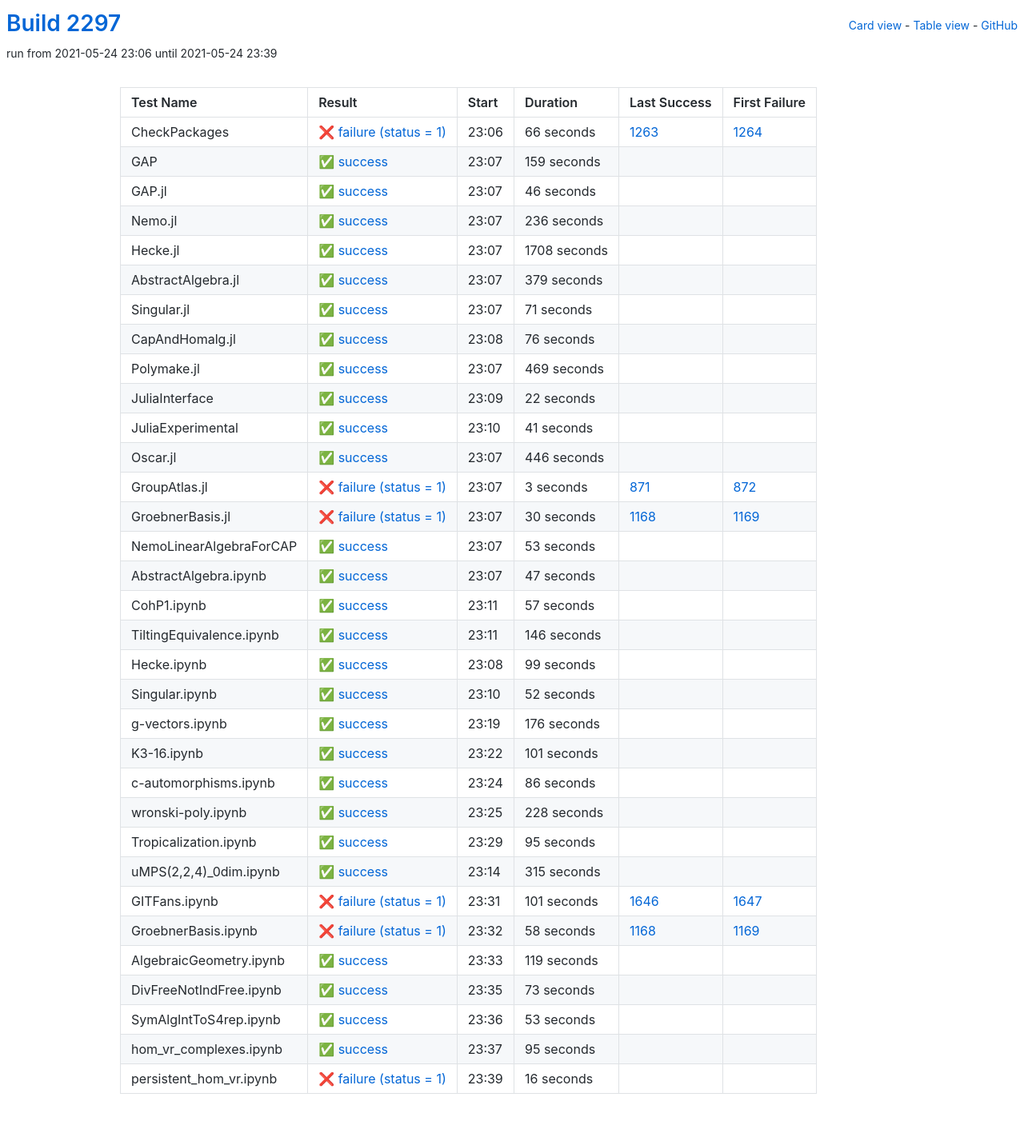
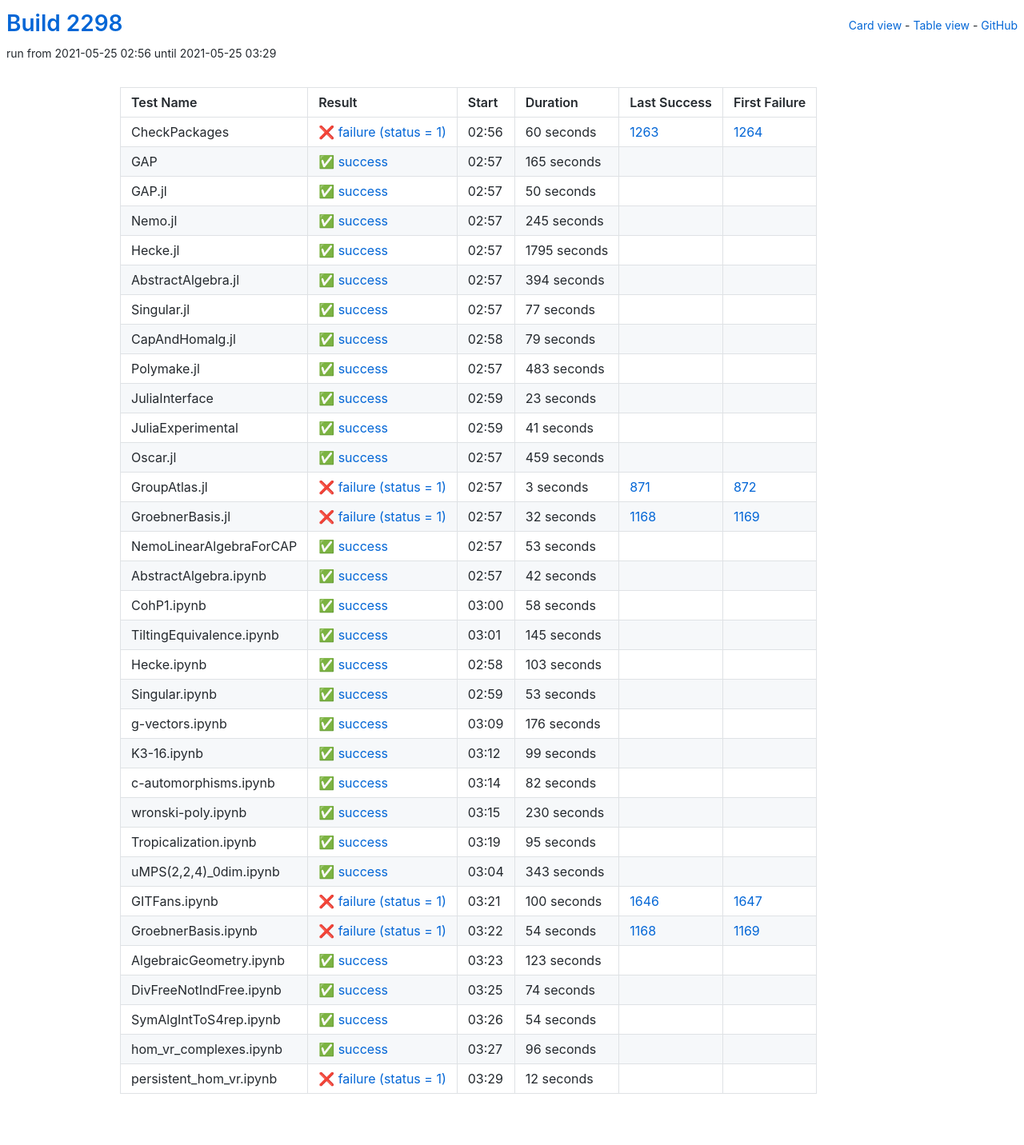
Before and after one commit to oscar-system/oscar-ci-status-stable, a Jekyll site: the page built from table.html, in a window 1280 px wide. Shown: the whole page at 80% size. Built offline with Jekyll 4.4.1, drawn with Linux system fonts in a browser that asks for light colours.

Commit message:
Build #2298

```diff
--- a/_data/ci.yml
+++ b/_data/ci.yml
@@ -1,6 +1,6 @@
 ---
-build: 2297
-build_url: https://oscarci.mathematik.uni-kl.de/job/oscar-stable/2297/
+build: 2298
+build_url: https://oscarci.mathematik.uni-kl.de/job/oscar-stable/2298/
 job: oscar-stable
 organization: oscar-system
 repo: oscar-ci-status-stable
@@ -8,128 +8,128 @@ repourl: https://github.com/oscar-system/oscar-ci-status-stable
 tests:
 - name: CheckPackages
   id: checkpackages
-  log: https://oscarci.mathematik.uni-kl.de/job/oscar-stable/2297/artifact/logs/build-2297/CheckPackages.log
-  start: 2021-05-24 23:06
+  log: https://oscarci.mathematik.uni-kl.de/job/oscar-stable/2298/artifact/logs/build-2298/CheckPackages.log
+  start: 2021-05-25 02:56
   success: false
   exitcode: 1
   status: failure
-  duration: 66
+  duration: 60
   last_success: 1263
   last_success_url: https://oscarci.mathematik.uni-kl.de/job/oscar-stable/1263/
   first_failure: 1264
   first_failure_url: https://oscarci.mathematik.uni-kl.de/job/oscar-stable/1264/
 - name: GAP
   id: gap
-  log: https://oscarci.mathematik.uni-kl.de/job/oscar-stable/2297/artifact/logs/build-2297/GAP.log
-  start: 2021-05-24 23:07
+  log: https://oscarci.mathematik.uni-kl.de/job/oscar-stable/2298/artifact/logs/build-2298/GAP.log
+  start: 2021-05-25 02:57
   success: true
   exitcode: 0
   status: success
-  duration: 159
+  duration: 165
   last_success: false
   last_success_url:
   first_failure: false
   first_failure_url:
 - name: GAP.jl
   id: gap-jl
-  log: https://oscarci.mathematik.uni-kl.de/job/oscar-stable/2297/artifact/logs/build-2297/GAP.jl.log
-  start: 2021-05-24 23:07
+  log: https://oscarci.mathematik.uni-kl.de/job/oscar-stable/2298/artifact/logs/build-2298/GAP.jl.log
+  start: 2021-05-25 02:57
   success: true
   exitcode: 0
   status: success
-  duration: 46
+  duration: 50
   last_success: false
   last_success_url:
   first_failure: false
   first_failure_url:
 - name: Nemo.jl
   id: nemo-jl
-  log: https://oscarci.mathematik.uni-kl.de/job/oscar-stable/2297/artifact/logs/build-2297/Nemo.jl.log
-  start: 2021-05-24 23:07
+  log: https://oscarci.mathematik.uni-kl.de/job/oscar-stable/2298/artifact/logs/build-2298/Nemo.jl.log
+  start: 2021-05-25 02:57
   success: true
   exitcode: 0
   status: success
-  duration: 236
+  duration: 245
   last_success: false
   last_success_url:
   first_failure: false
   first_failure_url:
 - name: Hecke.jl
   id: hecke-jl
-  log: https://oscarci.mathematik.uni-kl.de/job/oscar-stable/2297/artifact/logs/build-2297/Hecke.jl.log
-  start: 2021-05-24 23:07
+  log: https://oscarci.mathematik.uni-kl.de/job/oscar-stable/2298/artifact/logs/build-2298/Hecke.jl.log
+  start: 2021-05-25 02:57
   success: true
   exitcode: 0
   status: success
-  duration: 1708
+  duration: 1795
   last_success: false
   last_success_url:
   first_failure: false
   first_failure_url:
 - name: AbstractAlgebra.jl
   id: abstractalgebra-jl
-  log: https://oscarci.mathematik.uni-kl.de/job/oscar-stable/2297/artifact/logs/build-2297/AbstractAlgebra.jl.log
-  start: 2021-05-24 23:07
+  log: https://oscarci.mathematik.uni-kl.de/job/oscar-stable/2298/artifact/logs/build-2298/AbstractAlgebra.jl.log
+  start: 2021-05-25 02:57
   success: true
   exitcode: 0
   status: success
-  duration: 379
+  duration: 394
   last_success: false
   last_success_url:
   first_failure: false
   first_failure_url:
 - name: Singular.jl
   id: singular-jl
-  log: https://oscarci.mathematik.uni-kl.de/job/oscar-stable/2297/artifact/logs/build-2297/Singular.jl.log
-  start: 2021-05-24 23:07
+  log: https://oscarci.mathematik.uni-kl.de/job/oscar-stable/2298/artifact/logs/build-2298/Singular.jl.log
+  start: 2021-05-25 02:57
   success: true
   exitcode: 0
   status: success
-  duration: 71
+  duration: 77
   last_success: false
   last_success_url:
   first_failure: false
   first_failure_url:
 - name: CapAndHomalg.jl
   id: capandhomalg-jl
-  log: https://oscarci.mathematik.uni-kl.de/job/oscar-stable/2297/artifact/logs/build-2297/CapAndHomalg.jl.log
-  start: 2021-05-24 23:08
+  log: https://oscarci.mathematik.uni-kl.de/job/oscar-stable/2298/artifact/logs/build-2298/CapAndHomalg.jl.log
+  start: 2021-05-25 02:58
   success: true
   exitcode: 0
   status: success
-  duration: 76
+  duration: 79
   last_success: false
   last_success_url:
   first_failure: false
   first_failure_url:
 - name: Polymake.jl
   id: polymake-jl
-  log: https://oscarci.mathematik.uni-kl.de/job/oscar-stable/2297/artifact/logs/build-2297/Polymake.jl.log
-  start: 2021-05-24 23:07
+  log: https://oscarci.mathematik.uni-kl.de/job/oscar-stable/2298/artifact/logs/build-2298/Polymake.jl.log
+  start: 2021-05-25 02:57
   success: true
   exitcode: 0
   status: success
-  duration: 469
+  duration: 483
   last_success: false
   last_success_url:
   first_failure: false
   first_failure_url:
 - name: JuliaInterface
   id: juliainterface
-  log: https://oscarci.mathematik.uni-kl.de/job/oscar-stable/2297/artifact/logs/build-2297/JuliaInterface.log
-  start: 2021-05-24 23:09
+  log: https://oscarci.mathematik.uni-kl.de/job/oscar-stable/2298/artifact/logs/build-2298/JuliaInterface.log
+  start: 2021-05-25 02:59
   success: true
   exitcode: 0
   status: success
-  duration: 22
+  duration: 23
   last_success: false
   last_success_url:
   first_failure: false
   first_failure_url:
 - name: JuliaExperimental
   id: juliaexperimental
-  log: https://oscarci.mathematik.uni-kl.de/job/oscar-stable/2297/artifact/logs/build-2297/JuliaExperimental.log
-  start: 2021-05-24 23:10
+  log: https://oscarci.mathematik.uni-kl.de/job/oscar-stable/2298/artifact/logs/build-2298/JuliaExperimental.log
+  start: 2021-05-25 02:59
   success: true
   exitcode: 0
   status: success
@@ -140,20 +140,20 @@ tests:
   first_failure_url:
 - name: Oscar.jl
   id: oscar-jl
-  log: https://oscarci.mathematik.uni-kl.de/job/oscar-stable/2297/artifact/logs/build-2297/Oscar.jl.log
-  start: 2021-05-24 23:07
+  log: https://oscarci.mathematik.uni-kl.de/job/oscar-stable/2298/artifact/logs/build-2298/Oscar.jl.log
+  start: 2021-05-25 02:57
   success: true
   exitcode: 0
   status: success
-  duration: 446
+  duration: 459
   last_success: false
   last_success_url:
   first_failure: false
   first_failure_url:
 - name: GroupAtlas.jl
   id: groupatlas-jl
-  log: https://oscarci.mathematik.uni-kl.de/job/oscar-stable/2297/artifact/logs/build-2297/GroupAtlas.jl.log
-  start: 2021-05-24 23:07
+  log: https://oscarci.mathematik.uni-kl.de/job/oscar-stable/2298/artifact/logs/build-2298/GroupAtlas.jl.log
+  start: 2021-05-25 02:57
   success: false
   exitcode: 1
   status: failure
@@ -164,20 +164,20 @@ tests:
   first_failure_url: https://oscarci.mathematik.uni-kl.de/job/oscar-stable/872/
 - name: GroebnerBasis.jl
   id: groebnerbasis-jl
-  log: https://oscarci.mathematik.uni-kl.de/job/oscar-stable/2297/artifact/logs/build-2297/GroebnerBasis.jl.log
-  start: 2021-05-24 23:07
+  log: https://oscarci.mathematik.uni-kl.de/job/oscar-stable/2298/artifact/logs/build-2298/GroebnerBasis.jl.log
+  start: 2021-05-25 02:57
   success: false
   exitcode: 1
   status: failure
-  duration: 30
+  duration: 32
   last_success: 1168
   last_success_url: https://oscarci.mathematik.uni-kl.de/job/oscar-stable/1168/
   first_failure: 1169
   first_failure_url: https://oscarci.mathematik.uni-kl.de/job/oscar-stable/1169/
 - name: NemoLinearAlgebraForCAP
   id: nemolinearalgebraforcap
-  log: https://oscarci.mathematik.uni-kl.de/job/oscar-stable/2297/artifact/logs/build-2297/NemoLinearAlgebraForCAP.log
-  start: 2021-05-24 23:07
+  log: https://oscarci.mathematik.uni-kl.de/job/oscar-stable/2298/artifact/logs/build-2298/NemoLinearAlgebraForCAP.log
+  start: 2021-05-25 02:57
   success: true
   exitcode: 0
   status: success
@@ -188,68 +188,68 @@ tests:
   first_failure_url:
 - name: AbstractAlgebra.ipynb
   id: abstractalgebra-ipynb
-  log: https://oscarci.mathematik.uni-kl.de/job/oscar-stable/2297/artifact/logs/build-2297/AbstractAlgebra.ipynb.log
-  start: 2021-05-24 23:07
+  log: https://oscarci.mathematik.uni-kl.de/job/oscar-stable/2298/artifact/logs/build-2298/AbstractAlgebra.ipynb.log
+  start: 2021-05-25 02:57
   success: true
   exitcode: 0
   status: success
-  duration: 47
+  duration: 42
   last_success: false
   last_success_url:
   first_failure: false
   first_failure_url:
 - name: CohP1.ipynb
   id: cohp1-ipynb
-  log: https://oscarci.mathematik.uni-kl.de/job/oscar-stable/2297/artifact/logs/build-2297/CohP1.ipynb.log
-  start: 2021-05-24 23:11
+  log: https://oscarci.mathematik.uni-kl.de/job/oscar-stable/2298/artifact/logs/build-2298/CohP1.ipynb.log
+  start: 2021-05-25 03:00
   success: true
   exitcode: 0
   status: success
-  duration: 57
+  duration: 58
   last_success: false
   last_success_url:
   first_failure: false
   first_failure_url:
 - name: TiltingEquivalence.ipynb
   id: tiltingequivalence-ipynb
-  log: https://oscarci.mathematik.uni-kl.de/job/oscar-stable/2297/artifact/logs/build-2297/TiltingEquivalence.ipynb.log
-  start: 2021-05-24 23:11
+  log: https://oscarci.mathematik.uni-kl.de/job/oscar-stable/2298/artifact/logs/build-2298/TiltingEquivalence.ipynb.log
+  start: 2021-05-25 03:01
   success: true
   exitcode: 0
   status: success
-  duration: 146
+  duration: 145
   last_success: false
   last_success_url:
   first_failure: false
   first_failure_url:
 - name: Hecke.ipynb
   id: hecke-ipynb
-  log: https://oscarci.mathematik.uni-kl.de/job/oscar-stable/2297/artifact/logs/build-2297/Hecke.ipynb.log
-  start: 2021-05-24 23:08
+  log: https://oscarci.mathematik.uni-kl.de/job/oscar-stable/2298/artifact/logs/build-2298/Hecke.ipynb.log
+  start: 2021-05-25 02:58
   success: true
   exitcode: 0
   status: success
-  duration: 99
+  duration: 103
   last_success: false
   last_success_url:
   first_failure: false
   first_failure_url:
 - name: Singular.ipynb
   id: singular-ipynb
-  log: https://oscarci.mathematik.uni-kl.de/job/oscar-stable/2297/artifact/logs/build-2297/Singular.ipynb.log
-  start: 2021-05-24 23:10
+  log: https://oscarci.mathematik.uni-kl.de/job/oscar-stable/2298/artifact/logs/build-2298/Singular.ipynb.log
+  start: 2021-05-25 02:59
   success: true
   exitcode: 0
   status: success
-  duration: 52
+  duration: 53
   last_success: false
   last_success_url:
   first_failure: false
   first_failure_url:
 - name: g-vectors.ipynb
   id: g-vectors-ipynb
-  log: https://oscarci.mathematik.uni-kl.de/job/oscar-stable/2297/artifact/logs/build-2297/g-vectors.ipynb.log
-  start: 2021-05-24 23:19
+  log: https://oscarci.mathematik.uni-kl.de/job/oscar-stable/2298/artifact/logs/build-2298/g-vectors.ipynb.log
+  start: 2021-05-25 03:09
   success: true
   exitcode: 0
   status: success
@@ -260,44 +260,44 @@ tests:
   first_failure_url:
 - name: K3-16.ipynb
   id: k3-16-ipynb
-  log: https://oscarci.mathematik.uni-kl.de/job/oscar-stable/2297/artifact/logs/build-2297/K3-16.ipynb.log
-  start: 2021-05-24 23:22
+  log: https://oscarci.mathematik.uni-kl.de/job/oscar-stable/2298/artifact/logs/build-2298/K3-16.ipynb.log
+  start: 2021-05-25 03:12
   success: true
   exitcode: 0
   status: success
-  duration: 101
+  duration: 99
   last_success: false
   last_success_url:
   first_failure: false
   first_failure_url:
 - name: c-automorphisms.ipynb
   id: c-automorphisms-ipynb
-  log: https://oscarci.mathematik.uni-kl.de/job/oscar-stable/2297/artifact/logs/build-2297/c-automorphisms.ipynb.log
-  start: 2021-05-24 23:24
+  log: https://oscarci.mathematik.uni-kl.de/job/oscar-stable/2298/artifact/logs/build-2298/c-automorphisms.ipynb.log
+  start: 2021-05-25 03:14
   success: true
   exitcode: 0
   status: success
-  duration: 86
+  duration: 82
   last_success: false
   last_success_url:
   first_failure: false
   first_failure_url:
 - name: wronski-poly.ipynb
   id: wronski-poly-ipynb
-  log: https://oscarci.mathematik.uni-kl.de/job/oscar-stable/2297/artifact/logs/build-2297/wronski-poly.ipynb.log
-  start: 2021-05-24 23:25
+  log: https://oscarci.mathematik.uni-kl.de/job/oscar-stable/2298/artifact/logs/build-2298/wronski-poly.ipynb.log
+  start: 2021-05-25 03:15
   success: true
   exitcode: 0
   status: success
-  duration: 228
+  duration: 230
   last_success: false
   last_success_url:
   first_failure: false
   first_failure_url:
 - name: Tropicalization.ipynb
   id: tropicalization-ipynb
-  log: https://oscarci.mathematik.uni-kl.de/job/oscar-stable/2297/artifact/logs/build-2297/Tropicalization.ipynb.log
-  start: 2021-05-24 23:29
+  log: https://oscarci.mathematik.uni-kl.de/job/oscar-stable/2298/artifact/logs/build-2298/Tropicalization.ipynb.log
+  start: 2021-05-25 03:19
   success: true
   exitcode: 0
   status: success
@@ -308,96 +308,96 @@ tests:
   first_failure_url:
 - name: uMPS(2,2,4)_0dim.ipynb
   id: umps-2-2-4-0dim-ipynb
-  log: https://oscarci.mathematik.uni-kl.de/job/oscar-stable/2297/artifact/logs/build-2297/uMPS-2-2-4-_0dim.ipynb.log
-  start: 2021-05-24 23:14
+  log: https://oscarci.mathematik.uni-kl.de/job/oscar-stable/2298/artifact/logs/build-2298/uMPS-2-2-4-_0dim.ipynb.log
+  start: 2021-05-25 03:04
   success: true
   exitcode: 0
   status: success
-  duration: 315
+  duration: 343
   last_success: false
   last_success_url:
   first_failure: false
   first_failure_url:
 - name: GITFans.ipynb
   id: gitfans-ipynb
-  log: https://oscarci.mathematik.uni-kl.de/job/oscar-stable/2297/artifact/logs/build-2297/GITFans.ipynb.log
-  start: 2021-05-24 23:31
+  log: https://oscarci.mathematik.uni-kl.de/job/oscar-stable/2298/artifact/logs/build-2298/GITFans.ipynb.log
+  start: 2021-05-25 03:21
   success: false
   exitcode: 1
   status: failure
-  duration: 101
+  duration: 100
   last_success: 1646
   last_success_url: https://oscarci.mathematik.uni-kl.de/job/oscar-stable/1646/
   first_failure: 1647
   first_failure_url: https://oscarci.mathematik.uni-kl.de/job/oscar-stable/1647/
 - name: GroebnerBasis.ipynb
   id: groebnerbasis-ipynb
-  log: https://oscarci.mathematik.uni-kl.de/job/oscar-stable/2297/artifact/logs/build-2297/GroebnerBasis.ipynb.log
-  start: 2021-05-24 23:32
+  log: https://oscarci.mathematik.uni-kl.de/job/oscar-stable/2298/artifact/logs/build-2298/GroebnerBasis.ipynb.log
+  start: 2021-05-25 03:22
   success: false
   exitcode: 1
   status: failure
-  duration: 58
+  duration: 54
   last_success: 1168
   last_success_url: https://oscarci.mathematik.uni-kl.de/job/oscar-stable/1168/
   first_failure: 1169
   first_failure_url: https://oscarci.mathematik.uni-kl.de/job/oscar-stable/1169/
 - name: AlgebraicGeometry.ipynb
   id: algebraicgeometry-ipynb
-  log: https://oscarci.mathematik.uni-kl.de/job/oscar-stable/2297/artifact/logs/build-2297/AlgebraicGeometry.ipynb.log
-  start: 2021-05-24 23:33
+  log: https://oscarci.mathematik.uni-kl.de/job/oscar-stable/2298/artifact/logs/build-2298/AlgebraicGeometry.ipynb.log
+  start: 2021-05-25 03:23
   success: true
   exitcode: 0
   status: success
-  duration: 119
+  duration: 123
   last_success: false
   last_success_url:
   first_failure: false
   first_failure_url:
 - name: DivFreeNotIndFree.ipynb
   id: divfreenotindfree-ipynb
-  log: https://oscarci.mathematik.uni-kl.de/job/oscar-stable/2297/artifact/logs/build-2297/DivFreeNotIndFree.ipynb.log
-  start: 2021-05-24 23:35
+  log: https://oscarci.mathematik.uni-kl.de/job/oscar-stable/2298/artifact/logs/build-2298/DivFreeNotIndFree.ipynb.log
+  start: 2021-05-25 03:25
   success: true
   exitcode: 0
   status: success
-  duration: 73
+  duration: 74
   last_success: false
   last_success_url:
   first_failure: false
   first_failure_url:
 - name: SymAlgIntToS4rep.ipynb
   id: symalginttos4rep-ipynb
-  log: https://oscarci.mathematik.uni-kl.de/job/oscar-stable/2297/artifact/logs/build-2297/SymAlgIntToS4rep.ipynb.log
-  start: 2021-05-24 23:36
+  log: https://oscarci.mathematik.uni-kl.de/job/oscar-stable/2298/artifact/logs/build-2298/SymAlgIntToS4rep.ipynb.log
+  start: 2021-05-25 03:26
   success: true
   exitcode: 0
   status: success
-  duration: 53
+  duration: 54
   last_success: false
   last_success_url:
   first_failure: false
   first_failure_url:
 - name: hom_vr_complexes.ipynb
   id: hom-vr-complexes-ipynb
-  log: https://oscarci.mathematik.uni-kl.de/job/oscar-stable/2297/artifact/logs/build-2297/hom_vr_complexes.ipynb.log
-  start: 2021-05-24 23:37
+  log: https://oscarci.mathematik.uni-kl.de/job/oscar-stable/2298/artifact/logs/build-2298/hom_vr_complexes.ipynb.log
+  start: 2021-05-25 03:27
   success: true
   exitcode: 0
   status: success
-  duration: 95
+  duration: 96
   last_success: false
   last_success_url:
   first_failure: false
   first_failure_url:
 - name: persistent_hom_vr.ipynb
   id: persistent-hom-vr-ipynb
-  log: https://oscarci.mathematik.uni-kl.de/job/oscar-stable/2297/artifact/logs/build-2297/persistent_hom_vr.ipynb.log
-  start: 2021-05-24 23:39
+  log: https://oscarci.mathematik.uni-kl.de/job/oscar-stable/2298/artifact/logs/build-2298/persistent_hom_vr.ipynb.log
+  start: 2021-05-25 03:29
   success: false
   exitcode: 1
   status: failure
-  duration: 16
+  duration: 12
   last_success: false
   last_success_url:
   first_failure: false
```
Also changed, not shown: README.md.
